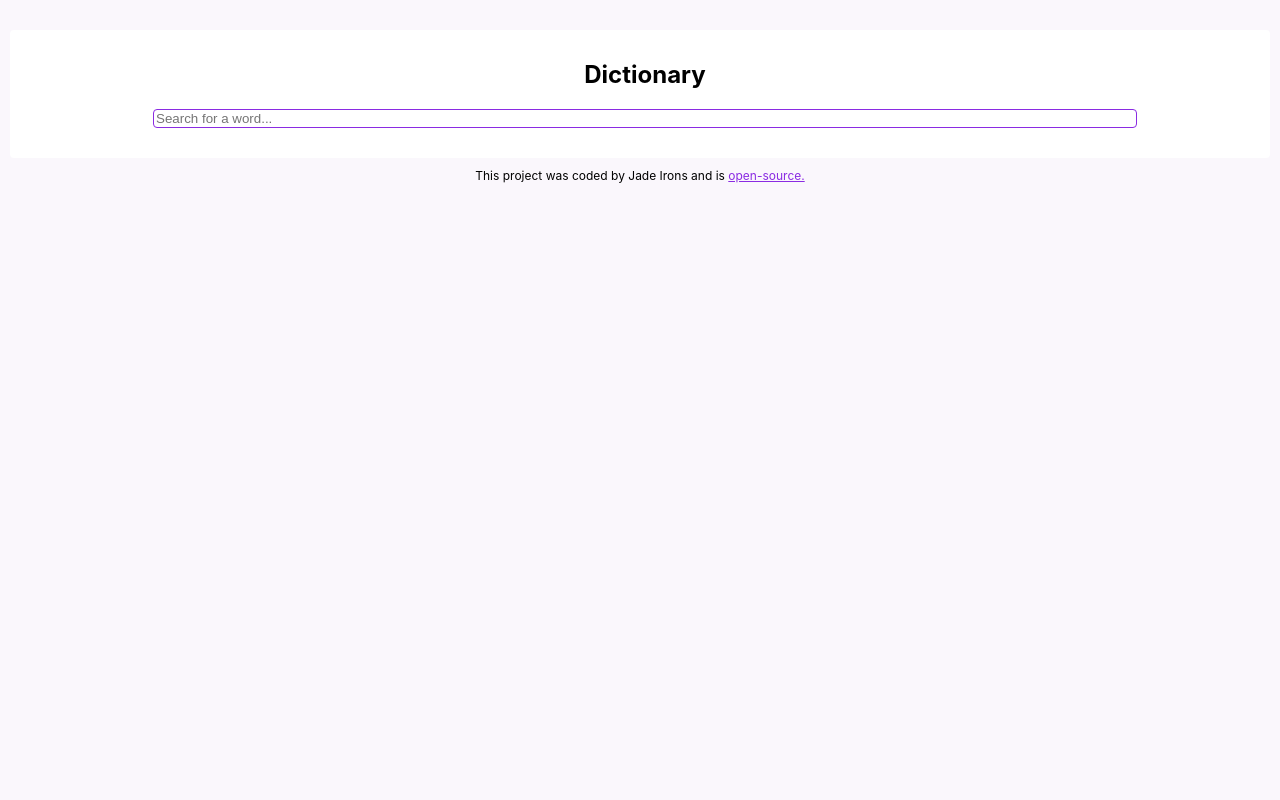
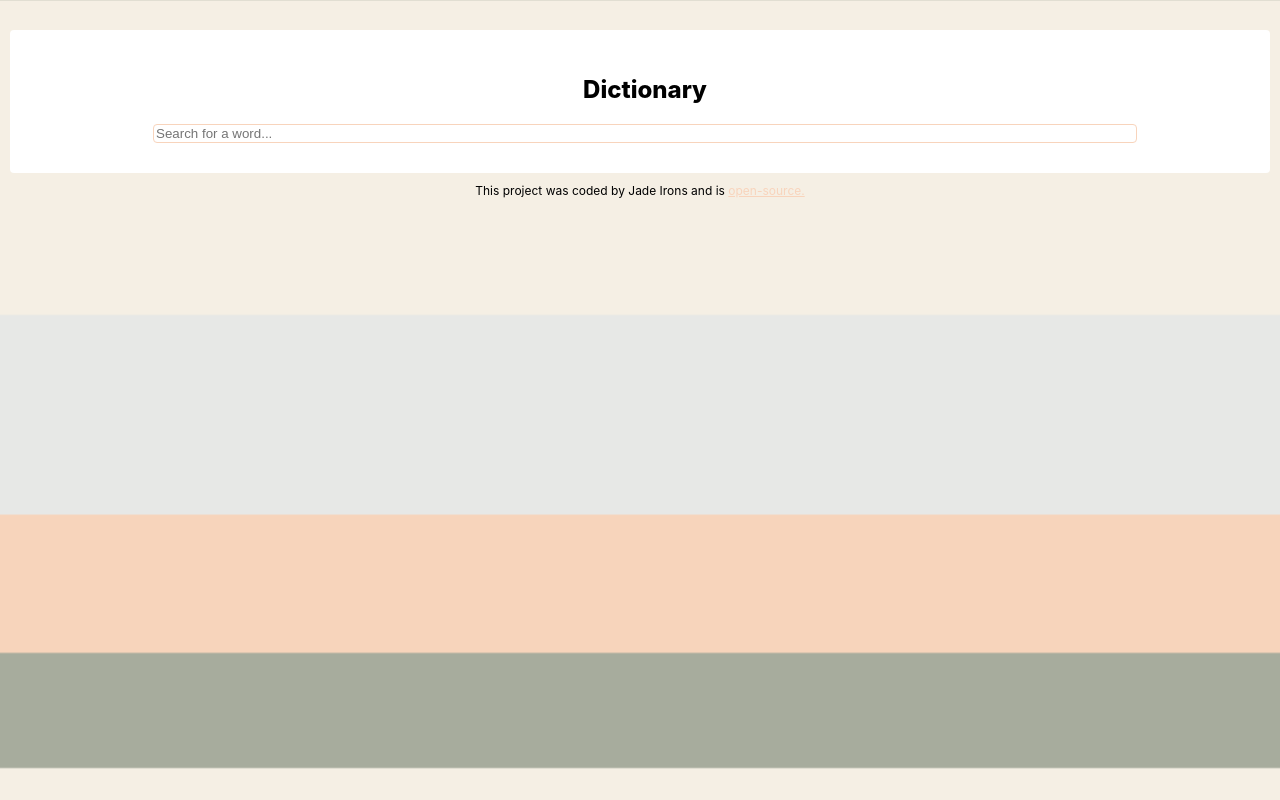
Before and after one commit to jadeirons/dictionary-project, a React (Create React App) app: page / in a window 1280 px wide. Built offline with nearby package versions, Linux system fonts and the light colour scheme; the HTML template or start-up script is replaced by a standard one.

Commit message:
Added background image

```diff
--- a/src/App.css
+++ b/src/App.css
@@ -1,10 +1,13 @@
 :root {
-  --main-color: blueviolet;
-  --background-color: #faf7fc;
+  --main-color: #f8d4bc;
+  --secondary-color: #a7ab9e;
+  --third-color: #e7e8e6;
 }
 
 body {
-  background-color: var(--background-color);
+  height: 100%;
+  background-image: url("../src/images/color_palette.png");
+  background-size: 60% auto;
 }
 
 section {
@@ -25,6 +28,10 @@ footer a {
   color: var(--main-color);
 }
 
+footer a:hover {
+  color: var(--main-color);
+}
+
 .container {
   margin-top: 30px;
 }
--- a/src/Definition.css
+++ b/src/Definition.css
@@ -2,4 +2,5 @@
   display: inline-block;
   font-size: 30px;
   padding-right: 100px;
+  font-weight: 600;
 }
--- a/src/Dictionary.css
+++ b/src/Dictionary.css
@@ -11,4 +11,6 @@
 
 .Dictionary h1 {
   text-align: center;
+  font-weight: 800;
+  padding-top: 15px;
 }
--- a/src/Meanings.css
+++ b/src/Meanings.css
@@ -7,6 +7,7 @@
 }
 
 .Meanings .example {
-  font-size: 14px;
-  opacity: 80%;
+  font-size: 15px;
+  color: var(--secondary-color);
+  font-weight: 600;
 }
--- a/src/Phonetic.css
+++ b/src/Phonetic.css
@@ -7,16 +7,16 @@
 
 .Phonetic .phonetic-listen {
   font-size: 14px;
-  color: var(--main-color);
-  background: white;
+  color: white;
+  background: var(--main-color);
   padding: 8px;
   border-radius: 4px;
-  border: blueviolet 1px solid;
+  border: var(--main-color) 1px solid;
 }
 
 .Phonetic .phonetic-listen:hover {
   text-decoration: none;
-  color: white;
-  background: var(--main-color);
+  color: var(--main-color);
+  background: white;
   transition: all 150ms ease-in-out;
 }
```
Also changed, not shown: src/images/color_palette.png (added).
